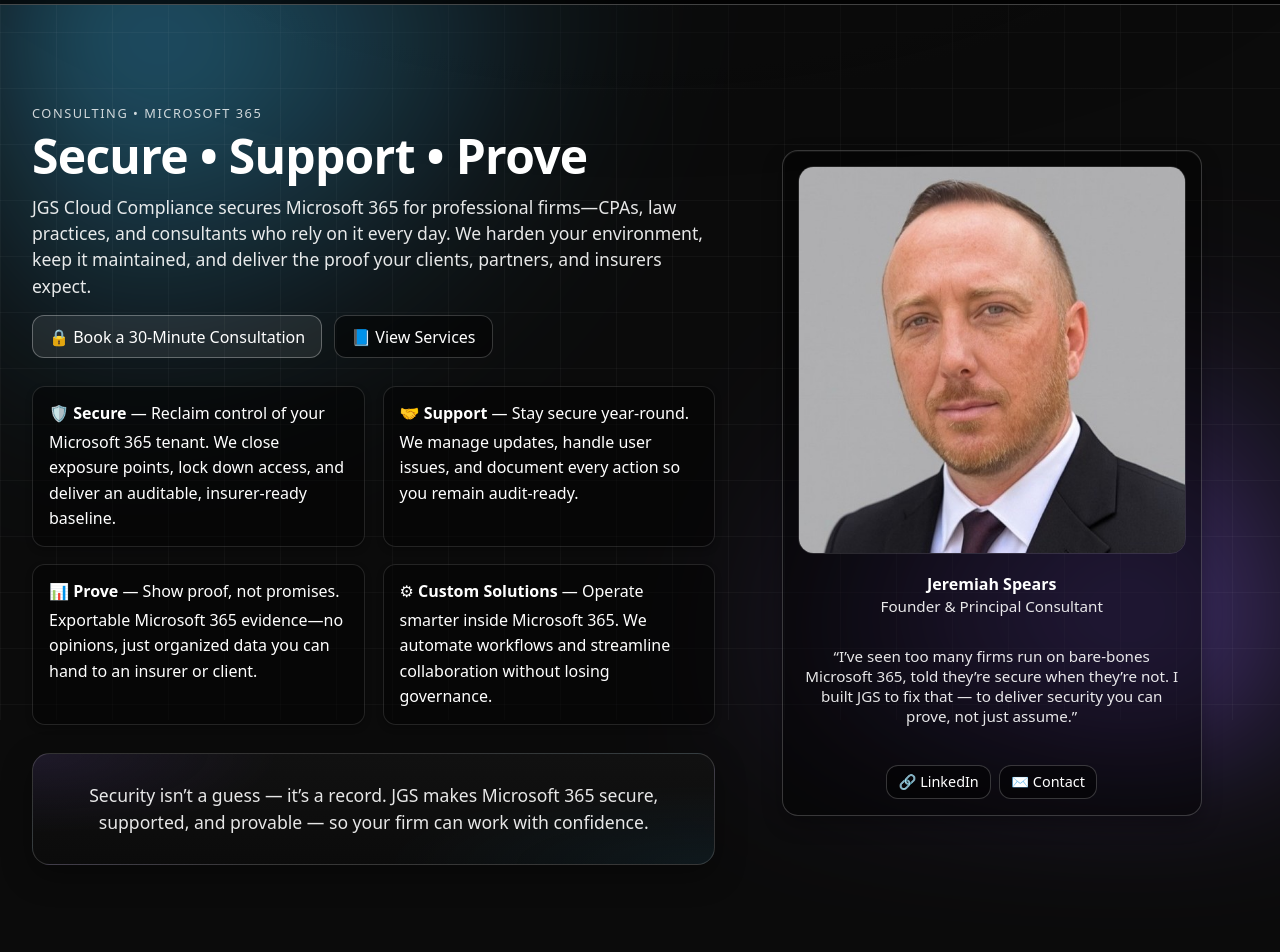
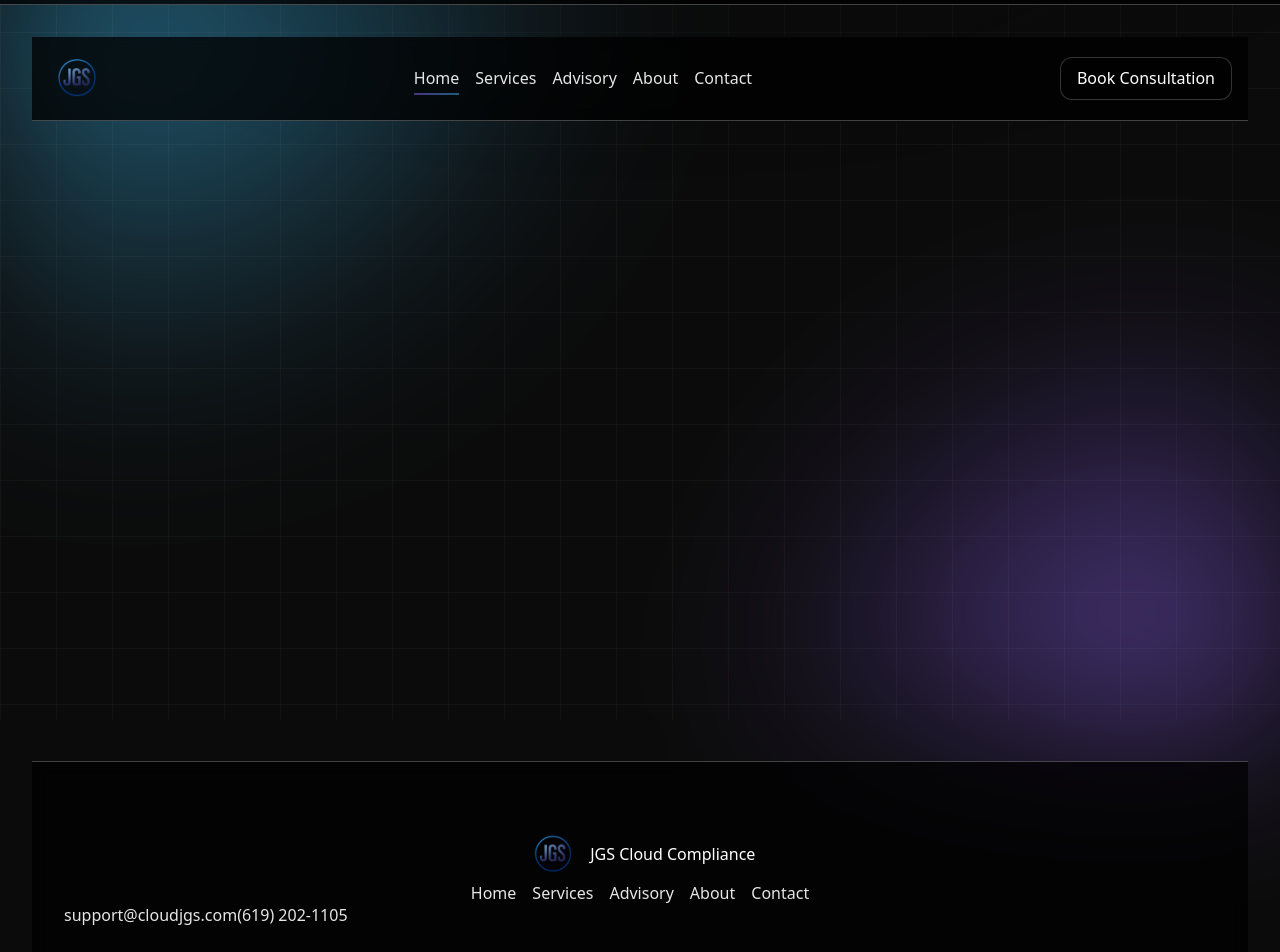
Before and after one commit to jspears80/jgs, a Next.js app: page / in a window 1280 px wide. Shown: the part 80-1032 px from the top of the page. Built offline with nearby package versions, Linux system fonts and the light colour scheme.

Commit message:
Refactor HomePage and layout components

```diff
--- a/app/page.tsx
+++ b/app/page.tsx
@@ -1,121 +1,125 @@
-// app/page.tsx
-'use client';
+// app/layout.tsx
+import './globals.css';
 import React from 'react';
+import type { Metadata } from 'next';
+import Nav from './Nav';
 
-export default function HomePage() {
+export const metadata: Metadata = {
+  metadataBase: new URL('https://www.cloudjgs.com'),
+  title:
+    'Secure • Support • Prove — Microsoft 365 for Professional Firms | JGS Cloud Compliance',
+  description:
+    'JGS Cloud Compliance secures Microsoft 365 for professional firms, maintains it day-to-day, and delivers audit-ready proof.',
+  openGraph: {
+    title:
+      'Secure • Support • Prove — Microsoft 365 for Professional Firms | JGS Cloud Compliance',
+    description:
+      'Security isn’t a guess — it’s a record. JGS makes Microsoft 365 secure, supported, and provable for professional firms.',
+    url: 'https://www.cloudjgs.com',
+    siteName: 'JGS Cloud Compliance',
+    type: 'website',
+  },
+  twitter: {
+    card: 'summary_large_image',
+    title:
+      'Secure • Support • Prove — Microsoft 365 for Professional Firms | JGS Cloud Compliance',
+    description:
+      'We harden Microsoft 365, keep it maintained, and deliver audit-ready proof.',
+  },
+  keywords: [
+    'Microsoft 365 security',
+    'law firm Microsoft 365',
+    'CPA Microsoft 365',
+    'DMARC DKIM SPF',
+    'M365 hardening',
+    'audit evidence',
+    'compliance proof',
+  ],
+};
+
+export default function RootLayout({
+  children,
+}: {
+  children: React.ReactNode;
+}) {
   return (
-    <section className="section container">
-      <div className="page home-grid">
-        {/* ===== LEFT COLUMN — HERO ===== */}
-        <div>
-          <span className="eyebrow">Consulting • Microsoft 365</span>
-          <h1 className="hero">Secure • Support • Prove</h1>
+    <html lang="en">
+      <body>
+        {/* ======================= Header (quiet) ======================= */}
+        <header className="header" role="banner">
+          <div className="container header-row">
+            <a href="/" className="brand" aria-label="JGS Cloud Compliance — Home">
+              <img
+                src="/Logo.png"
+                alt="JGS Cloud Compliance"
+                className="logo"
+                width={32}
+                height={32}
+              />
+            </a>
 
-          <p className="lead" style={{ maxWidth: '68ch' }}>
-            JGS Cloud Compliance secures Microsoft 365 for professional firms—CPAs, law
-            practices, and consultants who rely on it every day. We harden your
-            environment, keep it maintained, and deliver the proof your clients, partners,
-            and insurers expect.
-          </p>
+            {/* Client Nav component (can be a client component) */}
+            <Nav />
 
-          <div
-            style={{
-              display: 'flex',
-              gap: '.75rem',
-              margin: '.9rem 0 1.25rem',
-              flexWrap: 'wrap',
-            }}
-          >
-            <a
-              className="btn primary"
-              href="https://outlook.office.com/book/JGSConsulting@cloudjgs.com/?ismsaljsauthenabled"
-              target="_blank"
-              rel="noopener"
-            >
-              🔒 Book a 30-Minute Consultation
-            </a>
-            <a className="btn" href="/services">
-              📘 View Services
+            <a className="btn btn-cta" href="/contact">
+              Book Consultation
             </a>
           </div>
+        </header>
 
-          {/* ===== CONCISE SERVICE GRID ===== */}
-          <div className="proofgrid">
-            <div>
-              🛡️ <strong>Secure</strong> — Reclaim control of your
-              Microsoft 365 tenant. We close exposure points, lock down access, and
-              deliver an auditable, insurer-ready baseline.
+        {/* ========================= Main ========================= */}
+        <main className="main container" role="main">
+          {children}
+        </main>
+
+        {/* ======================= Footer (minimal) ======================= */}
+        <footer className="footer" role="contentinfo">
+          {/* Top row: brand + nav + contact */}
+          <div className="container footer-main">
+            <div className="footer-brand">
+              <img
+                src="/Logo.png"
+                alt="JGS Cloud Compliance"
+                className="footer-logo"
+                width={28}
+                height={28}
+              />
+              <span className="brand-name">JGS Cloud Compliance</span>
             </div>
-            <div>
-              🤝 <strong>Support</strong> — Stay secure
-              year-round. We manage updates, handle user issues, and document every action
-              so you remain audit-ready.
-            </div>
-            <div>
-              📊 <strong>Prove</strong> — Show proof, not
-              promises. Exportable Microsoft 365 evidence—no opinions, just organized data
-              you can hand to an insurer or client.
-            </div>
-            <div>
-              ⚙ <strong>Custom Solutions</strong> — Operate smarter inside
-              Microsoft 365. We automate workflows and streamline collaboration without
-              losing governance.
+
+            <nav className="footer-links" aria-label="Footer navigation">
+              <a href="/">Home</a>
+              <a href="/services">Services</a>
+              <a href="/advisory">Advisory</a>
+              <a href="/about">About</a>
+              <a href="/contact">Contact</a>
+            </nav>
+
+            <div className="footer-contact" aria-label="Contact">
+              <a href="mailto:support@cloudjgs.com" className="footer-link">
+                support@cloudjgs.com
+              </a>
+              <a href="tel:+16192021105" className="footer-link">
+                (619) 202-1105
+              </a>
             </div>
           </div>
 
-          {/* ===== STRAPLINE ===== */}
-          <div className="cta-band" style={{ marginTop: '1.75rem' }}>
-            <p className="lead" style={{ margin: 0, textAlign: 'center' }}>
-              Security isn’t a guess — it’s a record. JGS makes Microsoft 365 secure,
-              supported, and provable — so your firm can work with confidence.
+          {/* Bottom row: legal / trust (muted, single place) */}
+          <div className="container footer-bottom">
+            <p className="footer-legal">
+              © {new Date().getFullYear()} JGS Cloud Compliance, LLC • Registered
+              California LLC • City Business No. 013999-2025
             </p>
+            <p className="footer-trust">
+              Technology &amp; Cyber Liability Insured • Microsoft 365 E5 Infrastructure
+            </p>
+            <nav className="footer-legal-links" aria-label="Legal">
+              <a href="/privacy">Privacy</a> · <a href="/terms">Terms</a>
+            </nav>
           </div>
-        </div>
-
-        {/* ===== RIGHT COLUMN — FOUNDER CARD ===== */}
-        <div
-          style={{
-            display: 'flex',
-            flexDirection: 'column',
-            alignItems: 'center',
-            justifyContent: 'center',
-          }}
-        >
-          <div className="founder" style={{ textAlign: 'center', alignItems: 'center' }}>
-            <img
-              src="/founder.jpg"
-              alt="Founder headshot"
-              className="founder-img"
-              width={720}
-              height={720}
-            />
-            <div className="founder-meta">
-              <div className="founder-name">Jeremiah Spears</div>
-              <div className="founder-title">Founder &amp; Principal Consultant</div>
-            </div>
-
-            <p style={{ fontSize: '.95rem', opacity: 0.9, marginTop: '.25rem', maxWidth: '60ch' }}>
-              “I’ve seen too many firms run on bare-bones Microsoft 365, told they’re
-              secure when they’re not. I built JGS to fix that — to deliver security you
-              can prove, not just assume.”
-            </p>
-
-            <div className="founder-actions" style={{ justifyContent: 'center', marginTop: '.5rem' }}>
-              <a
-                className="btn sm"
-                href="https://www.linkedin.com/in/jspears80/"
-                target="_blank"
-                rel="noopener"
-              >
-                🔗 LinkedIn
-              </a>
-              <a className="btn sm" href="/contact">
-                ✉️ Contact
-              </a>
-            </div>
-          </div>
-        </div>
-      </div>
-    </section>
+        </footer>
+      </body>
+    </html>
   );
 }
```
